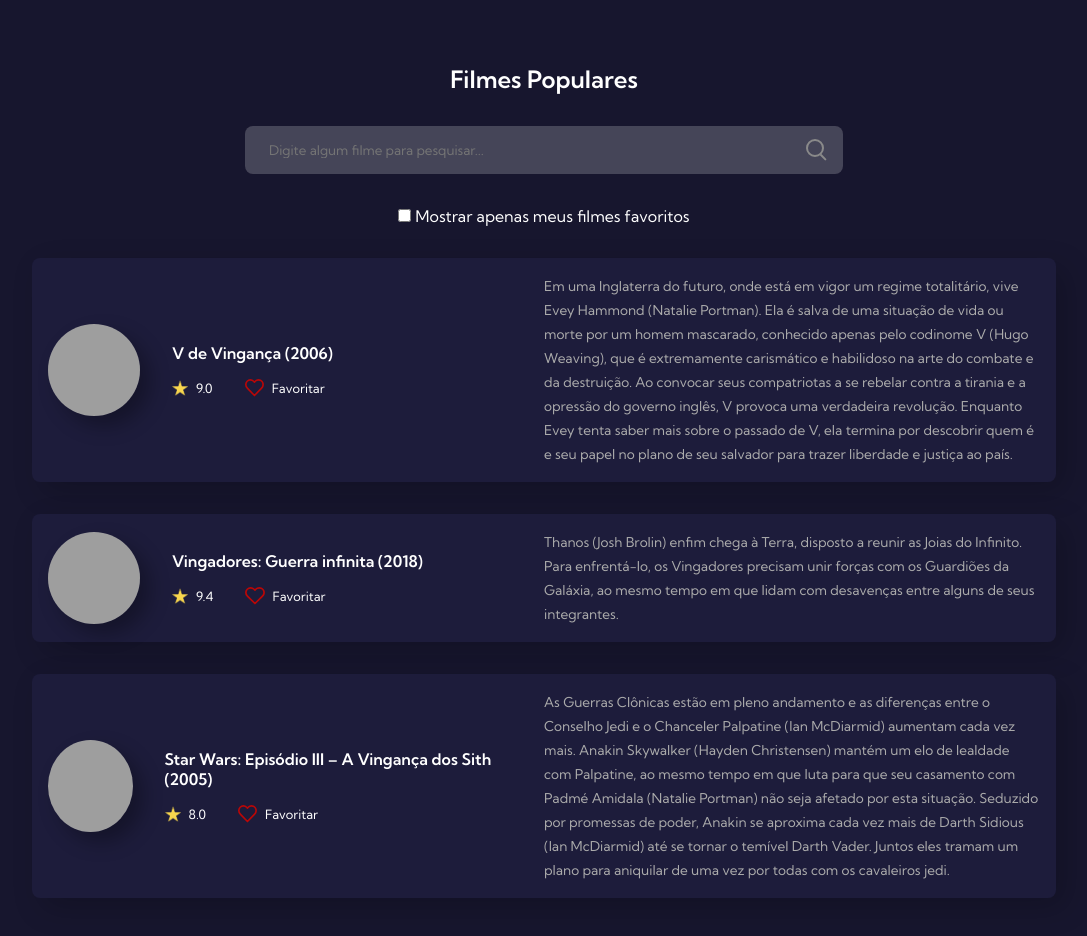
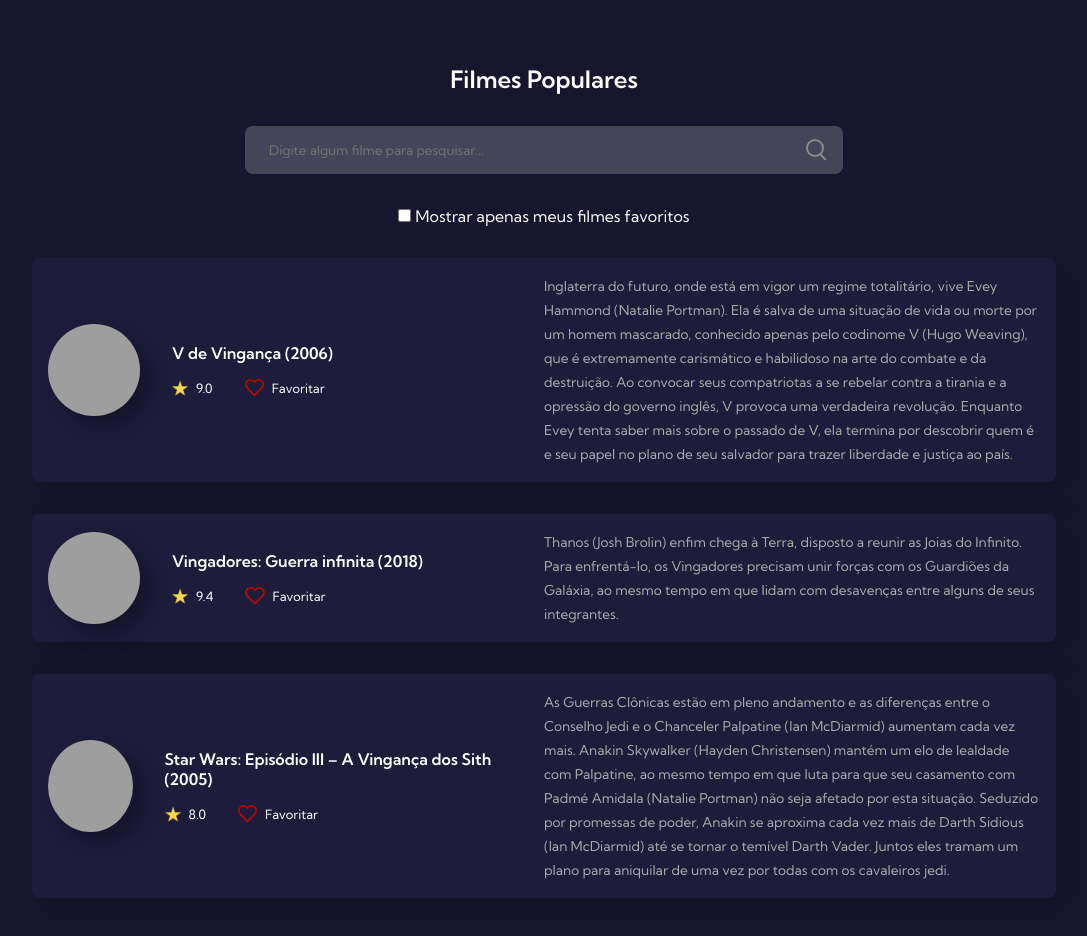
Before and after one commit to marcoss00/7DaysOfCode---GitHub, a plain HTML site: page index.html in a window 1280 px wide. Shown: the whole page, without its empty margins (96-1183 px from the left). Drawn offline with Linux system fonts and the light colour scheme; grey boxes are pictures that could not be loaded.

Commit message:
alterando a descricao do filme 1

```diff
--- a/index.html
+++ b/index.html
@@ -42,7 +42,7 @@
           </div>
         </div>
         <div class="movie-description">
-          <span>Em uma Inglaterra do futuro, onde está em vigor um regime totalitário, vive Evey Hammond (Natalie Portman). Ela é salva de uma situação de vida ou morte por um homem mascarado, conhecido apenas pelo codinome V (Hugo Weaving), que é extremamente carismático e habilidoso na arte do combate e da destruição. Ao convocar seus compatriotas a se rebelar contra a tirania e a opressão do governo inglês, V provoca uma verdadeira revolução. Enquanto Evey tenta saber mais sobre o passado de V, ela termina por descobrir quem é e seu papel no plano de seu salvador para trazer liberdade e justiça ao país.</span>
+          <span>Inglaterra do futuro, onde está em vigor um regime totalitário, vive Evey Hammond (Natalie Portman). Ela é salva de uma situação de vida ou morte por um homem mascarado, conhecido apenas pelo codinome V (Hugo Weaving), que é extremamente carismático e habilidoso na arte do combate e da destruição. Ao convocar seus compatriotas a se rebelar contra a tirania e a opressão do governo inglês, V provoca uma verdadeira revolução. Enquanto Evey tenta saber mais sobre o passado de V, ela termina por descobrir quem é e seu papel no plano de seu salvador para trazer liberdade e justiça ao país.</span>
         </div>
       </div>
 
```
